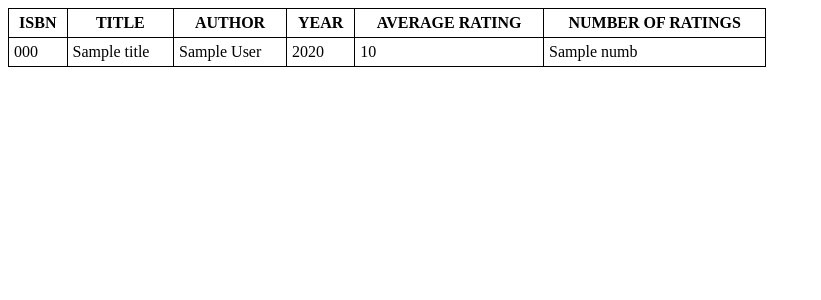
After one commit to Delfgou/edx_web_programming, a Flask app: template flask_project1/templates/page_book.html in a window 1280 px wide. The commit adds this page. Shown: the top 300 px of the page, without its empty margins (0-821 px from the left). Run offline with Flask 2, Linux system fonts and the light colour scheme; the template is opened without the code that fills it: most values are stand-ins (such as "Sample title", 1, 10 or a date in 2020); parts of the project's set-up code (start-up, migrations or seed data) failed here and were passed over.

Commit message:
imported api, display on page_book.html

```diff
--- a/flask_project1/server.py
+++ b/flask_project1/server.py
@@ -4,6 +4,7 @@ from models import *
 import smtplib
 import config
 from sqlalchemy import or_
+import requests
 
 app = Flask(__name__)
 #app.config["SQLALCHEMY_DATABASE_URI"] = os.getenv("DATABASE_URL")
@@ -83,9 +84,14 @@ def search():
     return render_template('search_results.html', results = results)
 
 
-@app.route("/<string:book>", methods =["post"])
-def details(book):
-    return f"Hello, {book}!"
+@app.route("/<string:isbn>/<string:title>/<string:author>/<string:year>", methods =["post"])
+def details(isbn,title,author,year):
+    key = "IhQrUp1cuWV8mu4SOw7QTQ"
+    isbn = isbn
+    res = requests.get("https://www.goodreads.com/book/review_counts.json", params={"key": key, "isbns": isbn})
+    numb = res.json()['books'][0]['ratings_count']
+    avg = res.json()['books'][0]['average_rating']
+    return render_template('page_book.html', isbn=isbn, title=title, author=author,year=year,avg=avg, numb=numb)
 
 
 
--- /dev/null
+++ b/flask_project1/templates/page_book.html
@@ -0,0 +1,36 @@
+<!DOCTYPE html>
+<html>
+    <head>
+        <title>
+            book page
+        </title>
+    </head>
+    <style>
+      table, th, td {
+      border: 1px solid;
+      border-collapse: collapse;
+      padding: 5px;
+      }
+    </style>
+
+    <body>
+      <table style="width:60%">
+        <tr>
+          <th>ISBN</th>
+          <th>TITLE</th>
+          <th>AUTHOR</th>
+          <th>YEAR</th>
+          <th>AVERAGE RATING</th>
+          <th>NUMBER OF RATINGS</th>
+        </tr>
+        <tr>
+          <td>{{ isbn }}</td>
+          <td>{{ title }}</td>
+          <td>{{ author }}</td>
+          <td>{{ year }}</td>
+          <td>{{ avg }}</td>
+          <td>{{ numb }}</td>
+        </tr>
+      </table>
+    </body>
+</html>
--- a/flask_project1/templates/search_results.html
+++ b/flask_project1/templates/search_results.html
@@ -21,7 +21,7 @@
         <ul>
             {% for book in  results %}
                 <li>
-                    <form action = "{{ url_for( "details", book = book.isbn )}}" method = "post">
+                    <form action = "{{ url_for( "details", isbn = book.isbn, title= book.title, author=book.author, year = book.year )}}" method = "post">
                         <button>
                             {{book.isbn}} / {{book.title}} / {{book.author}} / {{book.year}}
                         </button>
```
